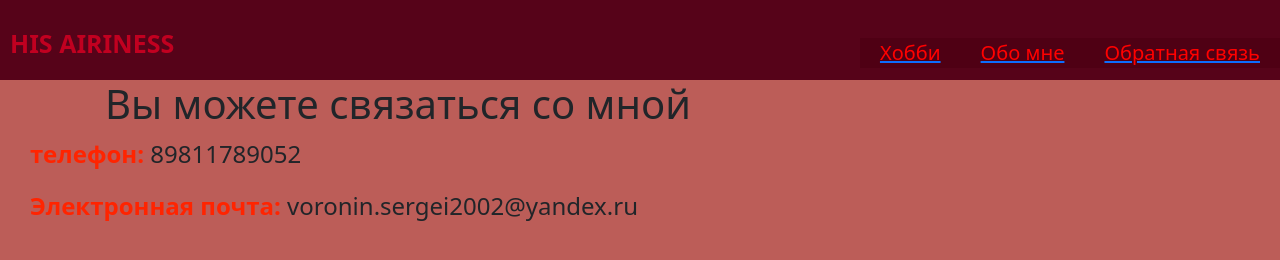
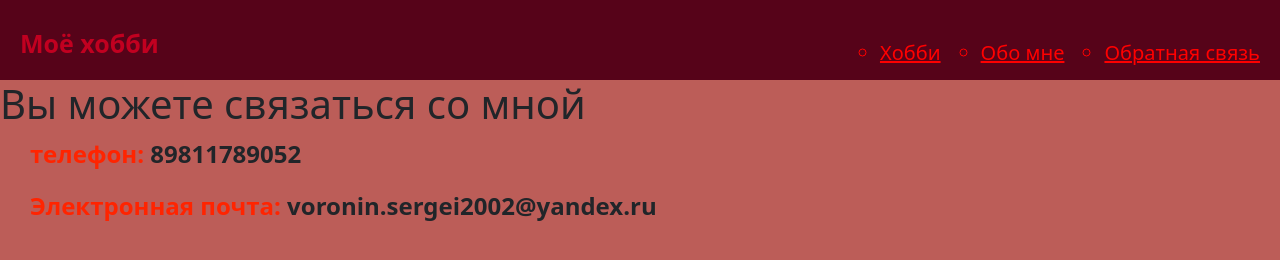
Before and after one commit to Whiteastaroth/E1, a plain HTML site: page default.html in a window 1280 px wide. Drawn offline with nearby package versions, Linux system fonts and the light colour scheme.

Commit message:
Add files via upload

```diff
--- a/css/style.css
+++ b/css/style.css
@@ -1,26 +1,20 @@
 .navigation{
-    float: right;
-    height: 100%;
+    float: right;                               /*расположение блока, справа*/
 }
 
 .navigation a{
-    height: 100%;
-    display: table;
-    float: left;
-    padding: 0px 20px;
-    background-color: #4F0014;
+    padding: 0px 20px;                          /* расположение блоков сайтов */
+
 }
 
-.navigation a li{
-    vertical-align: middle;
-    display: table-cell;
-    font-size: 20px;
-    color: red;
+.navigation a  {
+    display: table-cell;                           /* расположение кнопок на сайте */
+    font-size: 20px;                               /* размере кнопок на сайте */
+    color: red;                                    /* цвет кнопок сайта -red*/
 }
 
 .navigation a:hover, .navigation ul a:hover{
-    background-color: red;
-    color: #86,3,25;
+    background-color: white;                              /* цвет при наведении -white*/
     text-decoration: none;                               /*удаление нижнего подчеркивания при наведении*/
     transform: scale(1.2);                               /*увеличение текста при наведении на 20%*/
 }
@@ -35,42 +29,43 @@ header {
     float: top;                         /*расположение блока шапки, сверху*/
     background: #560319;                /*фон шапки*/
     height: 80px;                      /*высота данного блока будет динамической и 5% экрана*/
-    color: #C10020;                        /*весь текст внутри шапки будет белый (#fff)*/
+    color: #C10020;                        /*весь текст внутри шапки будет Яркий красный (#C10020)*/
 }
 
 header .logo{                           /*для блока header и к тегу span в котором есть class=logo*/
     font-size: 25px;                    /*размер шрифта 25px*/
-    margin-left: 10px;                  /*отступ с левой стороны 10px*/
+    margin-left: 20px;                  /*отступ с левой стороны 10px*/
     font-weight: bold;                  /*жирность шрифта*/
-    position: relative;                 /*смещаем логотип (HIS AIRINESS)*/
+    position: relative;                 /*смещаем название шапки вниз*/
     top: 25px;                          /*опускаем его вниз на 10px*/
 }
 
-h1 {                                    /*для заголовка h1*/
+.h1 {                                    /*для заголовка h1*/
     text-align: center;                 /*выравнивание текста по центру*/
     color: #86,3,25 ;                      /*цет текста (#fc0303) - красный*/
 }
 
-.about p{                            /*для тега р - класса about_me - страницы about_me*/
-    color: Black and red;                       /*цвет (#fff)-белый*/
+.about p{                            /*для тега р - класса about - страницы about*/
+    font-weight: bold;                   /*жирность шрифта*/
     font-size: 1.5em;                   /*размер шрифта 1.1em*/
     padding-left: 20px;                 /*отступ текста слева 20px*/
 }
 
 .index p {                            /*для тега a класса content*/
-    color: #65,34,39 ;                        /*цвет (65,34,39)-белый*/
+    font-weight: bold;                /*жирность шрифта*/
     font-size: 1.4em;                   /*размер шрифта*/
     padding-left: 20px;                 /*отступ текста слева 20px*/
 }
 
-.contacts p b {                         /*для тега р b- класса feedback - страницы feedback*/
-    color: #FF2400             /*цет текста #f56942*/
+.contacts p b {                         /*для тега р b- класса contacts - страницы contacts*/
+    color: #FF2400             /*цет текста #FF2400*/
 
 }
 
 
 .contacts p {
     color: #65,34,39 ;                        /*цвет (65,34,39)-белый*/
+    font-weight: bold;                  /*жирность шрифта*/
     font-size: 1.5em;                   /*размер шрифта*/
-    padding-left: 30px;
+    padding-left: 30px;                 /* отдоление текста */
 }
--- a/default.html
+++ b/default.html
@@ -9,7 +9,7 @@
 <body>
  <header>
      <div class="header_menu">
-            <span class="logo">HIS AIRINESS</span>
+            <span class="logo">Моё хобби</span>
 
      </div>
         <div class="header">
```
Also changed, not shown: about.html (+1 -1 lines), index.html (+1 -1 lines).
